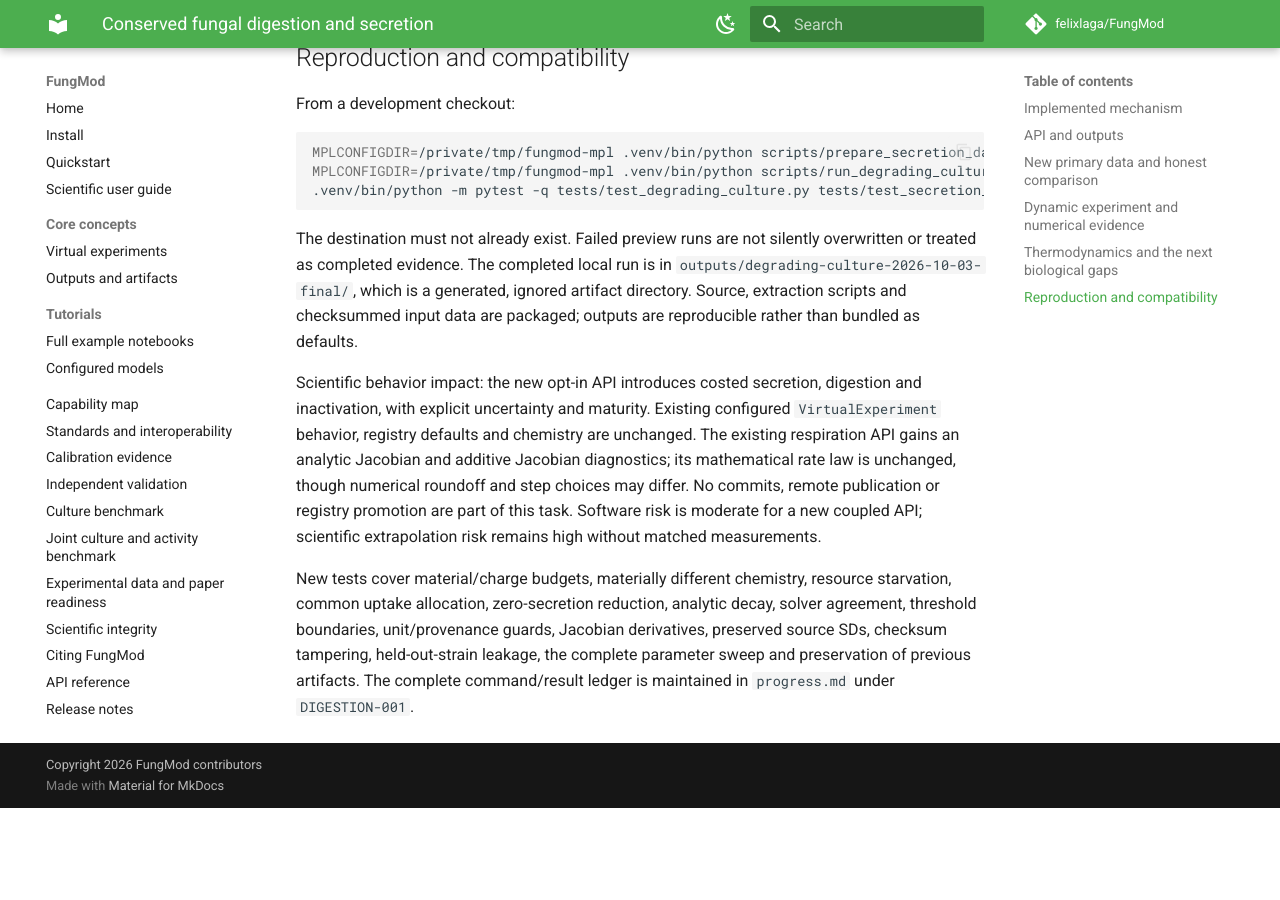
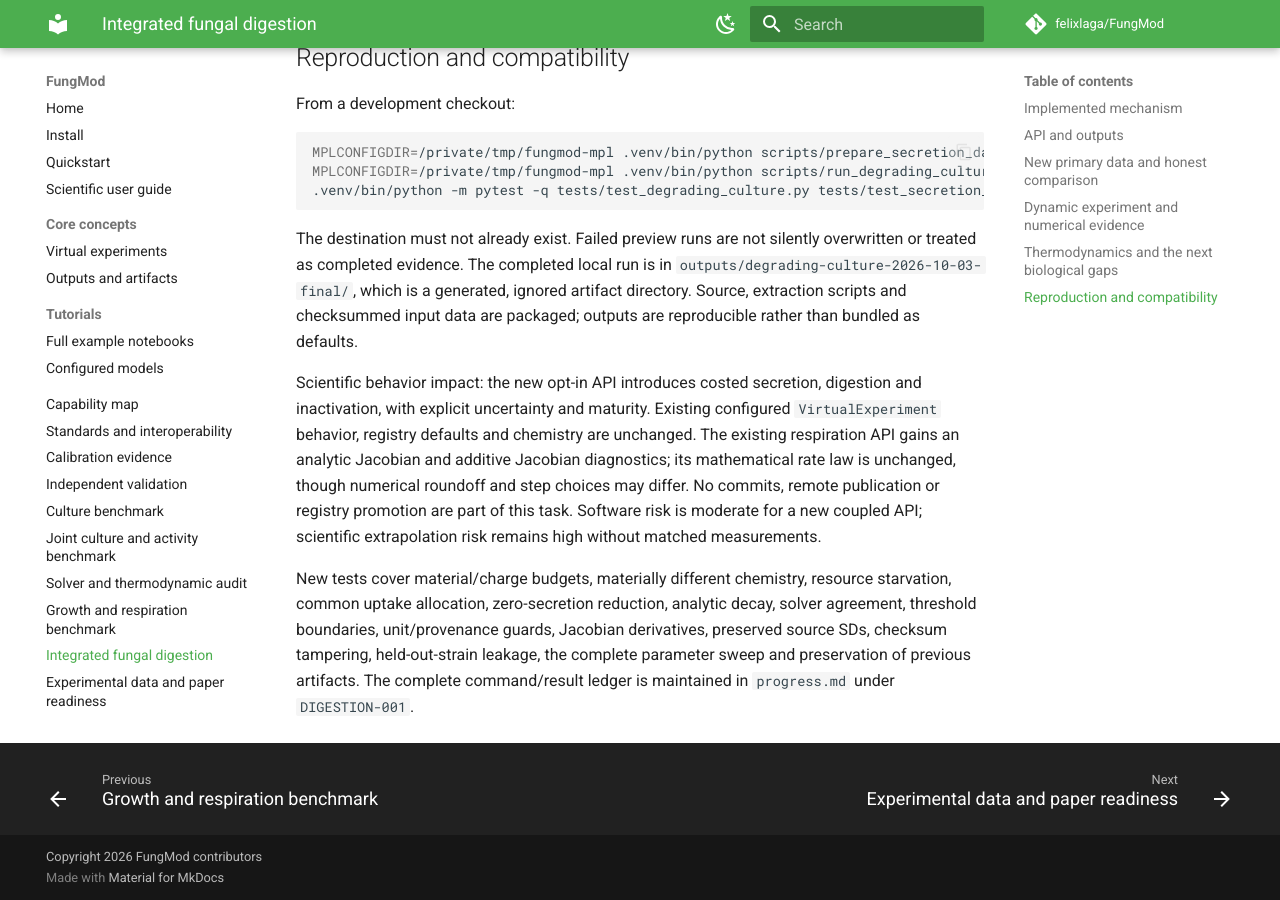
Before and after one commit to felixlaga/FungMod, an MkDocs documentation site: the page built from docs/degrading-culture.md, in a window 1280 px wide and 900 px high, scrolled down 5240 px. Built offline with MkDocs 1.6.1 and Material for MkDocs 9.7.7, drawn with Linux system fonts in a browser that asks for light colours; comment, search, counter and statistics services are not loaded; before the commit the page ends 6048 px from its top, so only the background shows below that.

Commit message:
Add new benchmark pages to docs navigation [skip ci]
Co-Authored-By: Claude Fable 5.1 <noreply@anthropic.com>

```diff
--- a/mkdocs.yml
+++ b/mkdocs.yml
@@ -80,6 +80,9 @@ nav:
   - Independent validation: independent-validation.md
   - Culture benchmark: gelain-culture-benchmark.md
   - Joint culture and activity benchmark: gelain-joint-benchmark.md
+  - Solver and thermodynamic audit: solver-thermodynamic-audit.md
+  - Growth and respiration benchmark: respiration-benchmark.md
+  - Integrated fungal digestion: degrading-culture.md
   - Experimental data and paper readiness: paper-readiness.md
   - Scientific integrity: scientific-integrity.md
   - Citing FungMod: citing.md
```
